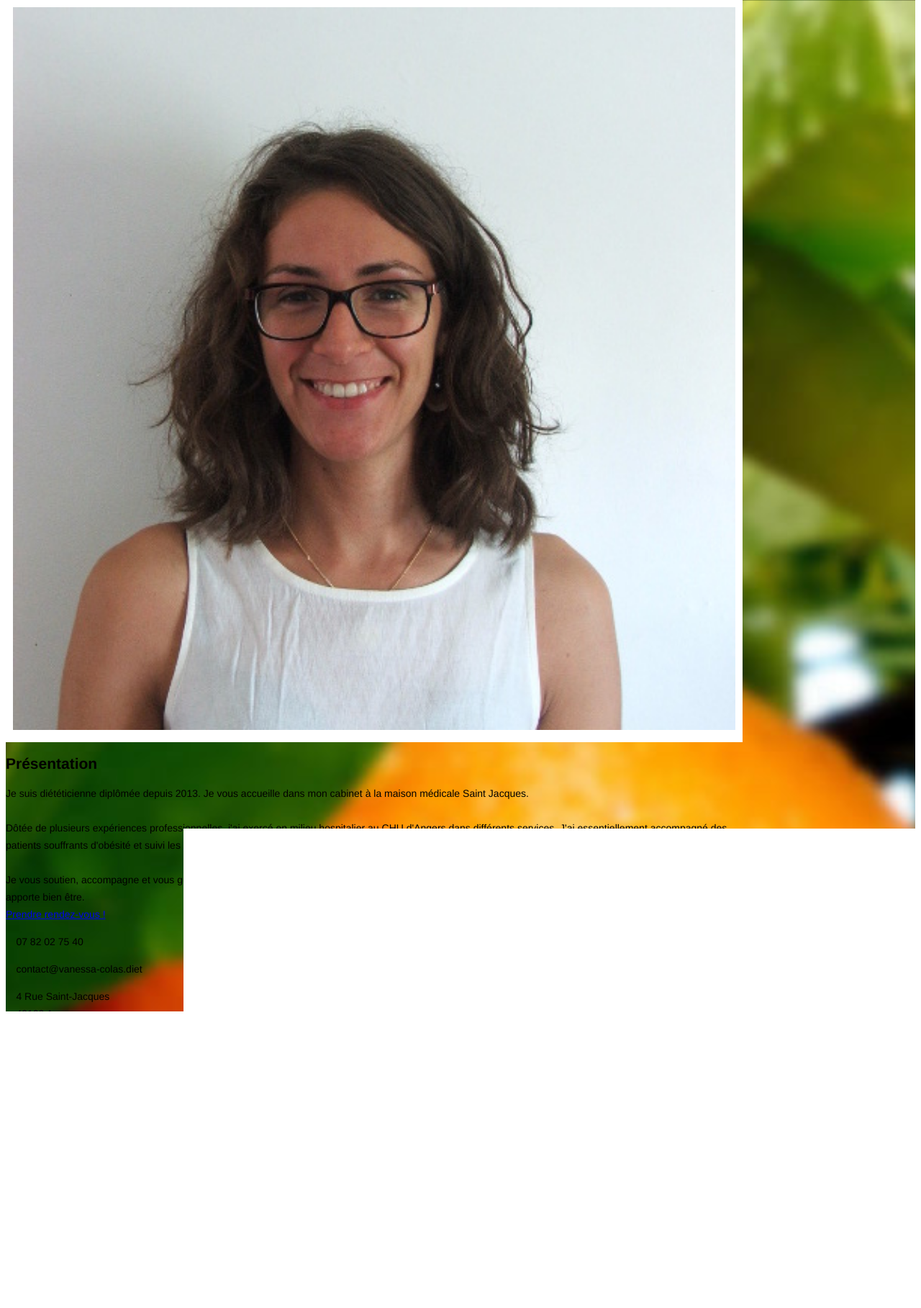
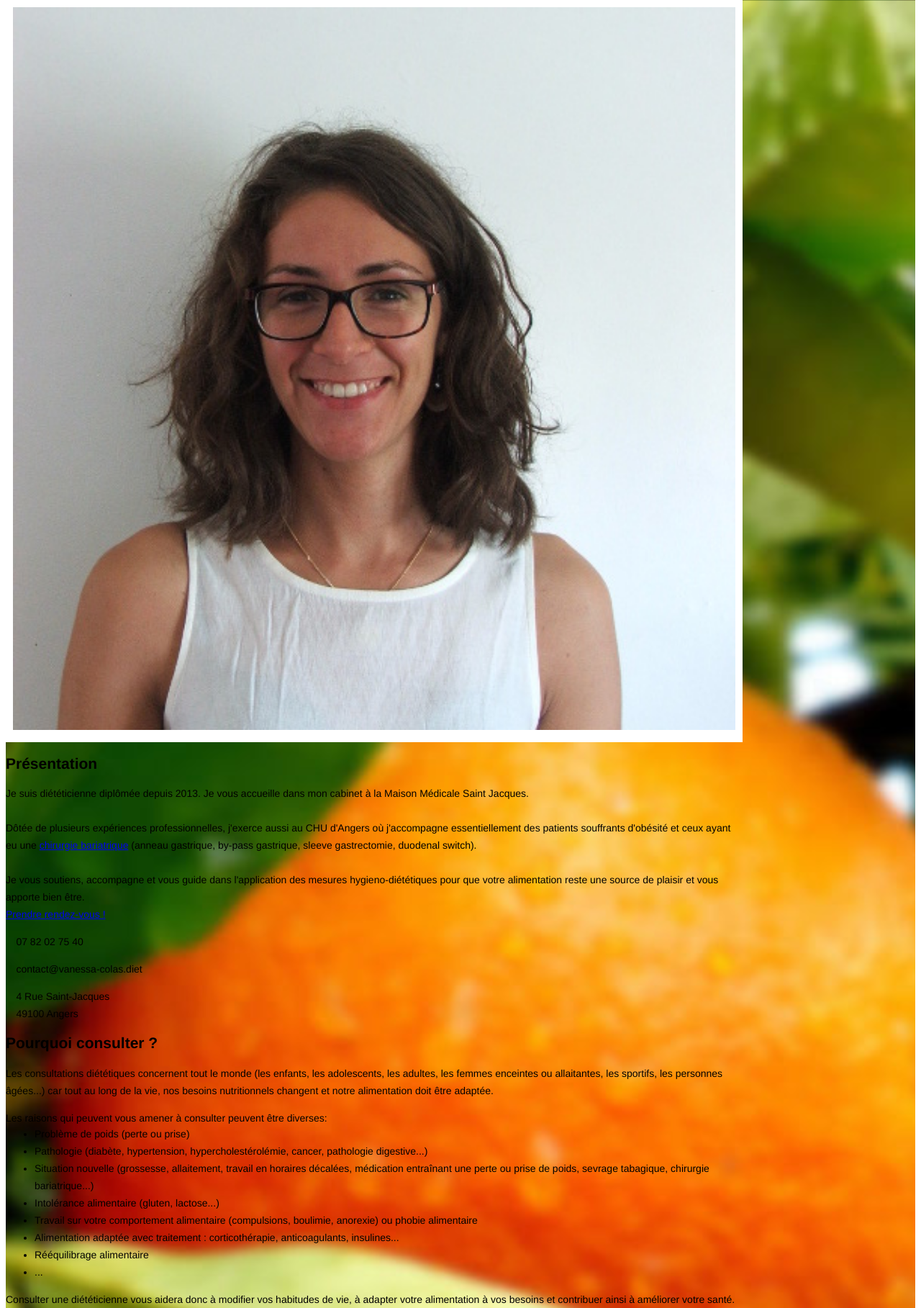
Before and after one commit to francoiscolas/vanessa-colas.diet, a PHP site: page / in a window 1280 px wide. Shown: the part 120-1937 px from the top of the page at 72% size. Run offline with PHP 8.4, Linux system fonts and the light colour scheme; style sheets or scripts are compiled from the project's sources.

Commit message:
content update

```diff
--- a/public/index.php
+++ b/public/index.php
@@ -75,16 +75,15 @@ function assets($key) {
                 </div>
                 <div class="mdl-card__supporting-text">
                   Je suis diététicienne diplômée depuis 2013. Je vous accueille dans mon cabinet
-                  à la maison médicale Saint Jacques.<br>
+                  à la Maison Médicale Saint Jacques.<br>
                   <br>
-                  Dôtée de plusieurs expériences professionnelles, j'ai exercé en milieu
-                  hospitalier au CHU d'Angers dans différents services. J'ai essentiellement
-                  accompagné des patients souffrants d'obésité et suivi les
-                  <a href="https://fr.wikipedia.org/wiki/Chirurgie_bariatrique">chirurgies bariatriques</a>
+                  Dôtée de plusieurs expériences professionnelles, j'exerce aussi au CHU d'Angers où
+                  j'accompagne essentiellement des patients souffrants d'obésité et ceux ayant eu une
+                  <a href="https://fr.wikipedia.org/wiki/Chirurgie_bariatrique">chirurgie bariatrique</a>
                   (anneau gastrique, by-pass gastrique, sleeve gastrectomie, duodenal switch).<br>
                   <br>
-                  Je vous soutien, accompagne et vous guide dans l'application des mesures
-                  hygienodiététiques pour que votre alimentation reste une source de plaisir
+                  Je vous soutiens, accompagne et vous guide dans l'application des mesures
+                  hygieno-diététiques pour que votre alimentation reste une source de plaisir
                   et vous apporte bien être.
                 </div>
                 <div class="mdl-card__actions">
@@ -117,10 +116,6 @@ function assets($key) {
                 </div>
                 <div class="mdl-card__supporting-text">
                   <p>
-                    Je ne prescris aucuns produits ou compléments alimentaires car une <b>alimentation variée</b> et
-                    <b>équilibrée</b> apporte tous les éléments indispensables à notre <b>bonne santé</b>.
-                  </p>
-                  <p>
                     Les consultations diététiques concernent tout le monde (les enfants, les adolescents, les adultes, les
                     femmes enceintes ou allaitantes, les sportifs, les personnes âgées...) car tout au long de la vie, nos
                     besoins nutritionnels changent et notre alimentation doit être adaptée.
@@ -128,13 +123,14 @@ function assets($key) {
                   <p>
                     Les raisons qui peuvent vous amener à consulter peuvent être diverses:
                     <ul>
-                      <li>Problèmes de poids (perte ou prise)</li>
+                      <li>Problème de poids (perte ou prise)</li>
                       <li>Pathologie (diabète, hypertension, hypercholestérolémie, cancer, pathologie digestive...)</li>
                       <li>Situation nouvelle (grossesse, allaitement, travail en horaires décalées, médication entraînant une perte ou prise de poids, sevrage tabagique, chirurgie bariatrique...)</li>
                       <li>Intolérance alimentaire (gluten, lactose...)</li>
                       <li>Travail sur votre comportement alimentaire (compulsions, boulimie, anorexie) ou phobie alimentaire</li>
                       <li>Alimentation adaptée avec traitement : corticothérapie, anticoagulants, insulines...</li>
                       <li>Rééquilibrage alimentaire</li>
+                      <li>...</li>
                     </ul>
                   </p>
                   <p>
```
